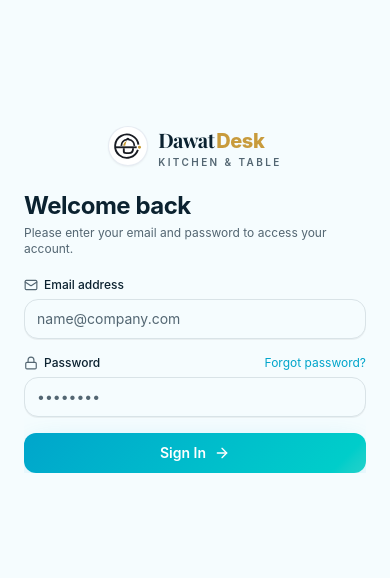
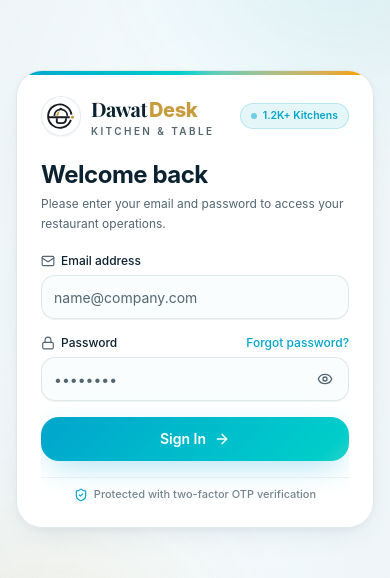
Before and after one commit to dawatdeskofficial-spec/DawatDeskPOS, a Vue app in the folder FrontEnd/: page /login in a window 390 px wide. Shown: the part 123-701 px from the top of the page. Built offline with nearby package versions, Linux system fonts and the light colour scheme; a web font is replaced by a local one; what vue3-apexcharts would draw is missing.

Commit message:
feat(ui): enhance login right panel and mobile background with elevated glass card and atmospheric lighting

```diff
--- a/FrontEnd/src/views/Login.vue
+++ b/FrontEnd/src/views/Login.vue
@@ -1,7 +1,7 @@
 <script setup lang="ts">
 import { ref, onMounted, onUnmounted } from 'vue'
 import { useRouter } from 'vue-router'
-import { Mail, Lock, ArrowRight, ArrowLeft, RefreshCw, CheckCircle2, ShieldCheck } from 'lucide-vue-next'
+import { Mail, Lock, ArrowRight, ArrowLeft, RefreshCw, CheckCircle2, ShieldCheck, Eye, EyeOff, AlertCircle } from 'lucide-vue-next'
 import { useAuthStore, ROLE_HOMES, type AppRole } from '@/stores/auth'
 import { loginUser, sendOtp } from '@/lib/api'
 import Button from '@/components/ui/Button.vue'
@@ -18,6 +18,7 @@ const slideDirection = ref<'forward' | 'backward'>('forward')
 // Form inputs
 const email = ref('')
 const password = ref('')
+const showPassword = ref(false)
 const otpCode = ref('')
 
 // Statuses
@@ -215,10 +216,10 @@ function goBackToCredentials() {
 </script>
 
 <template>
-  <div class="w-full min-h-screen lg:h-screen lg:overflow-hidden grid lg:grid-cols-2 bg-background">
+  <div class="w-full min-h-screen lg:h-screen lg:overflow-hidden grid lg:grid-cols-2 relative bg-background selection:bg-primary/20 selection:text-primary">
     <!-- Visual Branding Side (Full Height, 50% Width on Large Screens) -->
     <div
-      class="hidden lg:flex relative overflow-hidden bg-gradient-to-br from-[#090d16] via-[#0f172a] to-[#151b2d] p-8 xl:p-12 flex-col justify-between border-r border-white/10 h-full"
+      class="hidden lg:flex relative overflow-hidden bg-gradient-to-br from-[#090d16] via-[#0f172a] to-[#151b2d] p-8 xl:p-12 flex-col justify-between border-r border-white/10 h-full select-none"
     >
       <div class="absolute inset-0 paper-tex opacity-60 pointer-events-none" />
       <div
@@ -261,26 +262,57 @@ function goBackToCredentials() {
       </div>
     </div>
 
-    <!-- Form Side (Full Height, Centered Content) -->
-    <div class="flex items-center justify-center p-6 sm:p-8 lg:p-12 xl:p-16 h-full overflow-y-auto">
-      <div class="w-full max-w-[420px] sm:max-w-[440px] space-y-6 my-auto">
-        <!-- Logo -->
-        <div class="flex items-center justify-center lg:justify-start">
+    <!-- Form Side (Full Height, Centered Content with Atmospheric Background & Glass Card) -->
+    <div class="relative flex items-center justify-center p-4 sm:p-8 lg:p-12 xl:p-16 h-full overflow-y-auto bg-gradient-to-b from-background via-muted/25 to-background">
+      <!-- Ambient Lighting Orbs for subtle depth on Desktop and Phone screens -->
+      <div class="absolute inset-0 pointer-events-none overflow-hidden select-none">
+        <div class="absolute -top-28 -right-28 w-80 sm:w-96 h-80 sm:h-96 rounded-full bg-primary/10 blur-3xl opacity-70" />
+        <div class="absolute -bottom-28 -left-28 w-80 sm:w-96 h-80 sm:h-96 rounded-full bg-amber-500/10 blur-3xl opacity-60" />
+        <div class="absolute top-1/2 left-1/2 -translate-x-1/2 -translate-y-1/2 w-full h-full bg-[radial-gradient(ellipse_at_center,transparent_30%,rgba(0,0,0,0.03)_100%)] dark:bg-[radial-gradient(ellipse_at_center,transparent_30%,rgba(255,255,255,0.015)_100%)]" />
+      </div>
+
+      <div class="w-full max-w-[420px] sm:max-w-[460px] my-auto relative z-10 py-6 sm:py-0">
+        <!-- Elevated Glass Card -->
+        <div class="relative bg-card/95 backdrop-blur-xl border border-border/80 rounded-3xl p-6 sm:p-9 shadow-card sm:shadow-2xl shadow-slate-900/5 dark:shadow-black/50 space-y-6 overflow-hidden transition-all">
+          <!-- Top subtle accent gradient stripe -->
+          <div class="absolute top-0 inset-x-0 h-1 bg-gradient-to-r from-primary via-primary-glow to-amber-500" />
+
+          <!-- Logo & Mobile Header Tagline -->
+          <div class="flex items-center justify-between">
             <DawatDeskLogo variant="auto" size="md" />
+            <div class="lg:hidden inline-flex items-center gap-1.5 px-2.5 py-1 rounded-full bg-primary/10 border border-primary/20 text-[10.5px] font-semibold text-primary">
+              <span class="h-1.5 w-1.5 rounded-full bg-primary animate-pulse" />
+              1.2K+ Kitchens
+            </div>
           </div>
 
           <!-- Forgot Password View -->
           <div v-if="forgot" class="space-y-4 animate-fade-in">
             <div>
-            <h2 class="font-display text-2xl lg:text-3xl font-bold leading-tight">Reset password</h2>
-            <p class="text-muted-foreground text-xs sm:text-sm mt-0.5">We'll send a recovery link to your email.</p>
+              <h2 class="font-display text-2xl lg:text-3xl font-bold leading-tight text-foreground">Reset password</h2>
+              <p class="text-muted-foreground text-xs sm:text-sm mt-1">We'll send a recovery link to your registered email address.</p>
             </div>
             <div class="space-y-1.5">
-            <label class="text-xs sm:text-sm font-medium">Email address</label>
-            <Input type="email" placeholder="name@company.com" class="h-10 text-sm" />
+              <label class="text-xs sm:text-sm font-medium flex items-center gap-1.5 text-foreground">
+                <Mail class="h-3.5 w-3.5 text-muted-foreground" />
+                Email address
+              </label>
+              <Input
+                type="email"
+                placeholder="name@company.com"
+                class="h-11 text-sm bg-background/60 focus:bg-background border-border/80 focus:border-primary transition"
+              />
             </div>
-          <Button class="w-full h-10 sm:h-11 text-sm cursor-pointer" @click="forgot = false">Send recovery link</Button>
-          <button @click="forgot = false" class="text-xs sm:text-sm text-muted-foreground hover:text-foreground cursor-pointer flex items-center gap-1.5">
+            <Button
+              class="w-full h-11 text-sm gradient-primary text-primary-foreground font-semibold shadow-glow hover:opacity-95 active:scale-[0.99] rounded-xl cursor-pointer"
+              @click="forgot = false"
+            >
+              Send recovery link
+            </Button>
+            <button
+              @click="forgot = false"
+              class="text-xs sm:text-sm text-muted-foreground hover:text-foreground cursor-pointer flex items-center justify-center gap-1.5 font-medium transition mx-auto pt-1"
+            >
               <ArrowLeft class="h-3.5 w-3.5" /> Back to sign in
             </button>
           </div>
@@ -291,15 +323,15 @@ function goBackToCredentials() {
               <!-- STEP 1: Email & Password Form -->
               <div v-if="currentStep === 'credentials'" key="credentials-step" class="space-y-5">
                 <div>
-                <h2 class="font-display text-2xl lg:text-3xl font-bold leading-tight">Welcome back</h2>
-                <p class="text-muted-foreground text-xs sm:text-sm mt-1">
-                  Please enter your email and password to access your account.
+                  <h2 class="font-display text-2xl sm:text-3xl font-bold leading-tight text-foreground">Welcome back</h2>
+                  <p class="text-muted-foreground text-xs sm:text-sm mt-1 leading-relaxed">
+                    Please enter your email and password to access your restaurant operations.
                   </p>
                 </div>
 
                 <form @submit.prevent="handleSubmitCredentials" class="space-y-4">
                   <div class="space-y-1.5">
-                  <label class="text-xs sm:text-sm font-medium flex items-center gap-1.5">
+                    <label class="text-xs sm:text-sm font-medium flex items-center gap-1.5 text-foreground">
                       <Mail class="h-3.5 w-3.5 text-muted-foreground" />
                       Email address
                     </label>
@@ -308,39 +340,59 @@ function goBackToCredentials() {
                       v-model="email"
                       placeholder="name@company.com"
                       required
-                    class="h-10 text-sm"
+                      class="h-11 text-sm bg-background/60 focus:bg-background border-border/80 focus:border-primary transition"
                       autocomplete="username"
                     />
                   </div>
 
                   <div class="space-y-1.5">
                     <div class="flex items-center justify-between">
-                    <label class="text-xs sm:text-sm font-medium flex items-center gap-1.5">
+                      <label class="text-xs sm:text-sm font-medium flex items-center gap-1.5 text-foreground">
                         <Lock class="h-3.5 w-3.5 text-muted-foreground" />
                         Password
                       </label>
-                    <button type="button" @click="forgot = true" class="text-xs text-primary hover:underline cursor-pointer">
+                      <button
+                        type="button"
+                        @click="forgot = true"
+                        class="text-xs text-primary hover:underline cursor-pointer font-medium transition"
+                      >
                         Forgot password?
                       </button>
                     </div>
+                    <div class="relative">
                       <Input
-                    type="password"
+                        :type="showPassword ? 'text' : 'password'"
                         v-model="password"
                         placeholder="••••••••"
                         required
-                    class="h-10 text-sm"
+                        class="h-11 text-sm pr-10 bg-background/60 focus:bg-background border-border/80 focus:border-primary transition"
                         autocomplete="current-password"
                       />
+                      <button
+                        type="button"
+                        @click="showPassword = !showPassword"
+                        class="absolute right-3 top-1/2 -translate-y-1/2 text-muted-foreground hover:text-foreground cursor-pointer transition p-1"
+                        tabindex="-1"
+                        :aria-label="showPassword ? 'Hide password' : 'Show password'"
+                      >
+                        <EyeOff v-if="showPassword" class="h-4 w-4" />
+                        <Eye v-else class="h-4 w-4" />
+                      </button>
+                    </div>
                   </div>
 
-                <div v-if="error" class="p-2.5 rounded-lg bg-destructive/10 border border-destructive/20 text-xs sm:text-sm text-destructive font-medium animate-fade-in">
-                  {{ error }}
+                  <div
+                    v-if="error"
+                    class="p-3 rounded-xl bg-destructive/10 border border-destructive/25 text-xs sm:text-sm text-destructive font-medium flex items-start gap-2 animate-fade-in"
+                  >
+                    <AlertCircle class="h-4 w-4 shrink-0 mt-0.5 text-destructive" />
+                    <span>{{ error }}</span>
                   </div>
 
                   <Button
                     type="submit"
                     :disabled="isLoading"
-                  class="w-full h-10 sm:h-11 gradient-primary text-primary-foreground font-semibold shadow-glow hover:opacity-90 text-sm cursor-pointer flex items-center justify-center gap-2"
+                    class="w-full h-11 gradient-primary text-primary-foreground font-semibold shadow-glow hover:opacity-95 active:scale-[0.99] text-sm cursor-pointer flex items-center justify-center gap-2 rounded-xl transition duration-150"
                   >
                     <span v-if="isLoading" class="flex items-center gap-2">
                       <RefreshCw class="h-4 w-4 animate-spin" />
@@ -351,6 +403,11 @@ function goBackToCredentials() {
                       <ArrowRight class="h-4 w-4" />
                     </span>
                   </Button>
+
+                  <div class="pt-2 border-t border-border/50 flex items-center justify-center gap-1.5 text-[11px] text-muted-foreground/80 font-medium">
+                    <ShieldCheck class="h-3.5 w-3.5 text-primary" />
+                    <span>Protected with two-factor OTP verification</span>
+                  </div>
                 </form>
               </div>
 
@@ -361,14 +418,14 @@ function goBackToCredentials() {
                     <ShieldCheck class="h-3.5 w-3.5" />
                     Email OTP Verification
                   </div>
-                <h2 class="font-display text-2xl lg:text-3xl font-bold leading-tight">Enter OTP Code</h2>
-                <p class="text-muted-foreground text-xs sm:text-sm mt-1">
-                  We've sent a 6-digit code to <strong class="text-foreground">{{ getCleanEmail() }}</strong>
+                  <h2 class="font-display text-2xl sm:text-3xl font-bold leading-tight text-foreground">Enter OTP Code</h2>
+                  <p class="text-muted-foreground text-xs sm:text-sm mt-1 leading-relaxed">
+                    We've sent a 6-digit code to <strong class="text-foreground font-semibold">{{ getCleanEmail() }}</strong>
                   </p>
                 </div>
 
                 <!-- Real Notification Banner -->
-              <div v-if="otpMessage" class="p-3 rounded-lg bg-primary/10 border border-primary/20 text-xs text-primary flex items-start gap-2.5">
+                <div v-if="otpMessage" class="p-3.5 rounded-xl bg-primary/10 border border-primary/20 text-xs text-primary flex items-start gap-2.5">
                   <CheckCircle2 class="h-4 w-4 shrink-0 mt-0.5 text-primary" />
                   <div class="space-y-0.5">
                     <div class="font-semibold">{{ otpMessage }}</div>
@@ -384,8 +441,8 @@ function goBackToCredentials() {
                 <form @submit.prevent="handleVerifyOtp" class="space-y-4">
                   <div class="space-y-2">
                     <div class="flex items-center justify-between">
-                    <label class="text-xs sm:text-sm font-medium">6-Digit Verification Code</label>
-                    <span class="text-[11px] text-muted-foreground">Valid for 10 mins</span>
+                      <label class="text-xs sm:text-sm font-medium text-foreground">6-Digit Verification Code</label>
+                      <span class="text-[11px] text-muted-foreground font-medium">Valid for 10 mins</span>
                     </div>
                     <Input
                       type="text"
@@ -393,7 +450,7 @@ function goBackToCredentials() {
                       placeholder="• • • • • •"
                       maxlength="6"
                       pattern="[0-9]*"
-                    class="text-center font-mono text-2xl tracking-[0.4em] font-bold h-12"
+                      class="text-center font-mono text-2xl tracking-[0.4em] font-bold h-12 rounded-xl bg-background/70 focus:bg-background border-border/80 focus:border-primary transition"
                       required
                       autofocus
                       autocomplete="one-time-code"
@@ -412,7 +469,7 @@ function goBackToCredentials() {
                         type="button"
                         @click="handleResendOtp"
                         :disabled="otpSending"
-                      class="text-primary font-semibold hover:underline cursor-pointer flex items-center gap-1"
+                        class="text-primary font-semibold hover:underline cursor-pointer flex items-center gap-1 transition"
                       >
                         <RefreshCw v-if="otpSending" class="h-3 w-3 animate-spin" />
                         Resend OTP
@@ -420,14 +477,18 @@ function goBackToCredentials() {
                     </div>
                   </div>
 
-                <div v-if="error" class="p-2.5 rounded-lg bg-destructive/10 border border-destructive/20 text-xs sm:text-sm text-destructive font-medium animate-fade-in">
-                  {{ error }}
+                  <div
+                    v-if="error"
+                    class="p-3 rounded-xl bg-destructive/10 border border-destructive/25 text-xs sm:text-sm text-destructive font-medium flex items-start gap-2 animate-fade-in"
+                  >
+                    <AlertCircle class="h-4 w-4 shrink-0 mt-0.5 text-destructive" />
+                    <span>{{ error }}</span>
                   </div>
 
                   <Button
                     type="submit"
                     :disabled="isLoading || otpCode.trim().length !== 6"
-                  class="w-full h-10 sm:h-11 gradient-primary text-primary-foreground font-semibold shadow-glow hover:opacity-90 text-sm cursor-pointer flex items-center justify-center gap-2"
+                    class="w-full h-11 gradient-primary text-primary-foreground font-semibold shadow-glow hover:opacity-95 active:scale-[0.99] text-sm cursor-pointer flex items-center justify-center gap-2 rounded-xl transition duration-150"
                   >
                     <RefreshCw v-if="isLoading" class="h-4 w-4 animate-spin" />
                     <span>{{ isLoading ? 'Verifying Code...' : 'Verify & Sign In' }}</span>
@@ -437,7 +498,7 @@ function goBackToCredentials() {
                     <button
                       type="button"
                       @click="goBackToCredentials"
-                    class="w-full text-center text-xs text-muted-foreground hover:text-foreground cursor-pointer flex items-center justify-center gap-1.5 transition py-1"
+                      class="w-full text-center text-xs text-muted-foreground hover:text-foreground cursor-pointer flex items-center justify-center gap-1.5 transition py-1 font-medium"
                     >
                       <ArrowLeft class="h-3.5 w-3.5" />
                       Change email or password
@@ -446,6 +507,7 @@ function goBackToCredentials() {
                 </form>
               </div>
             </Transition>
+          </div>
         </div>
       </div>
     </div>
@@ -481,3 +543,33 @@ function goBackToCredentials() {
   transform: translateX(35px);
 }
 </style>
+
+<style scoped>
+/* Step Forward Animation (Slide to Left) */
+.step-forward-enter-active,
+.step-forward-leave-active {
+  transition: all 0.28s cubic-bezier(0.16, 1, 0.3, 1);
+}
+.step-forward-enter-from {
+  opacity: 0;
+  transform: translateX(35px);
+}
+.step-forward-leave-to {
+  opacity: 0;
+  transform: translateX(-35px);
+}
+
+/* Step Backward Animation (Slide to Right) */
+.step-backward-enter-active,
+.step-backward-leave-active {
+  transition: all 0.28s cubic-bezier(0.16, 1, 0.3, 1);
+}
+.step-backward-enter-from {
+  opacity: 0;
+  transform: translateX(-35px);
+}
+.step-backward-leave-to {
+  opacity: 0;
+  transform: translateX(35px);
+}
+</style>
```
Lines whose indentation alone changed are shown as unchanged.
